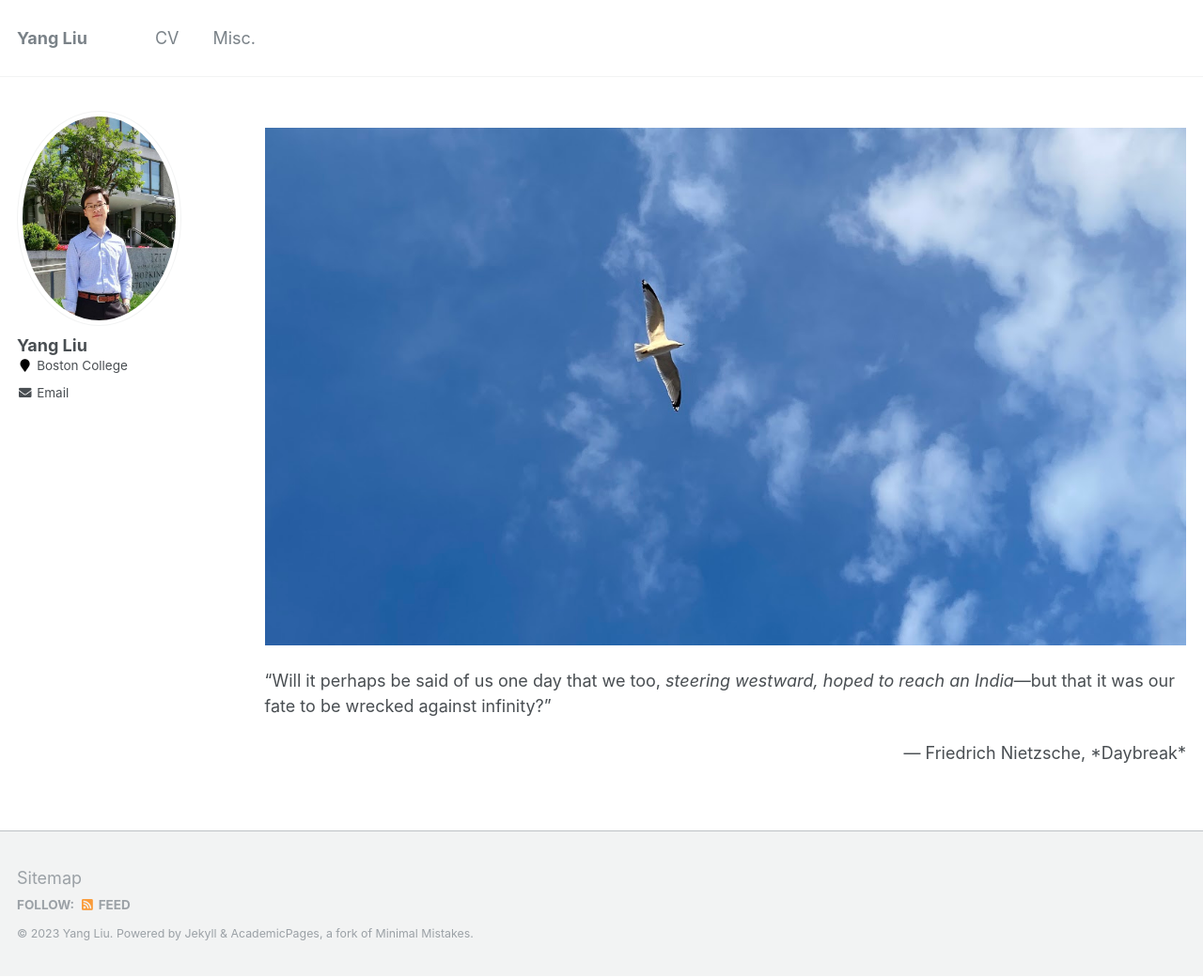
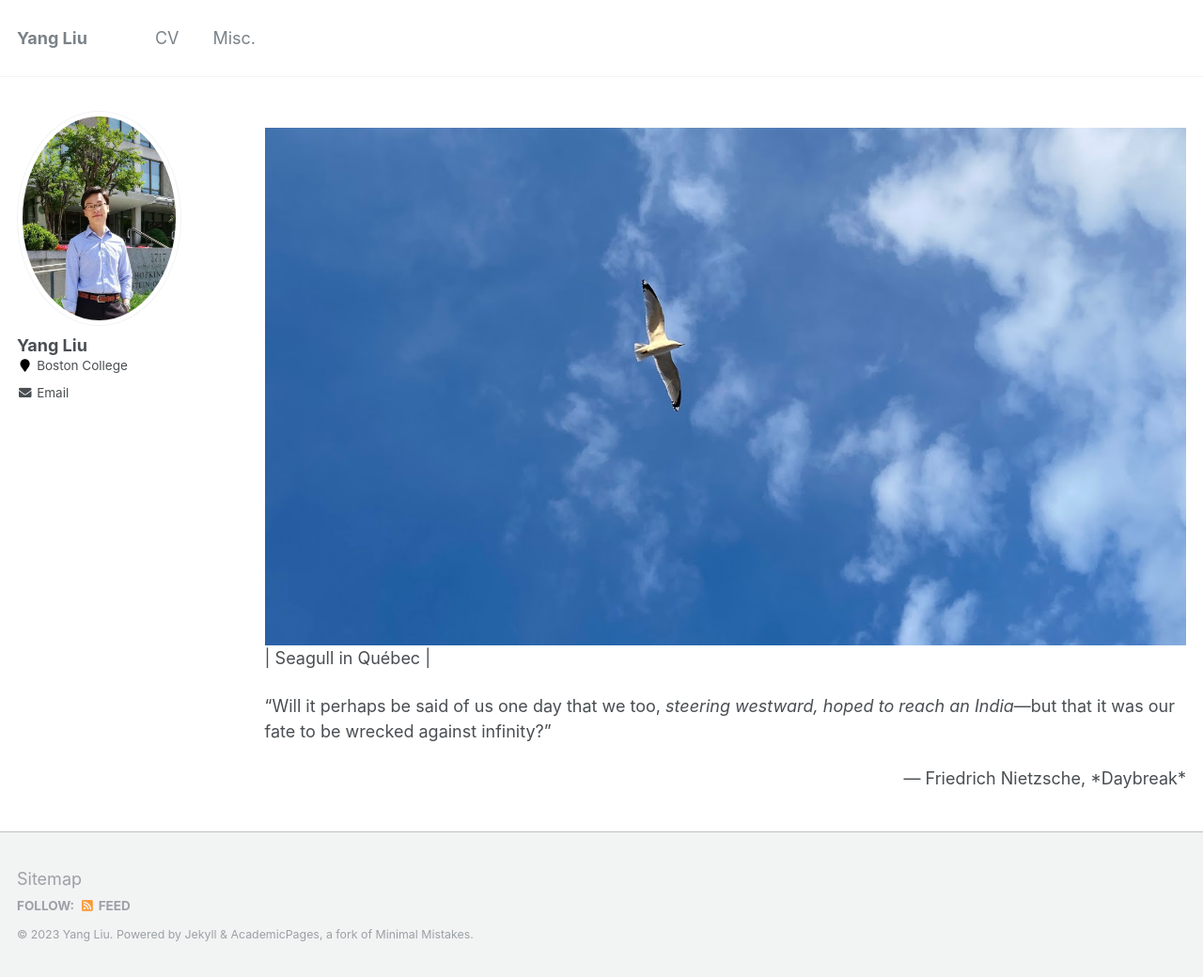
Before and after one commit to yangliu-95/yangliu-95.github.io, a Jekyll site: the page built from _pages/misc.md, in a window 1280 px wide and 1040 px high. Shown: the whole window at 94% size. Built offline with Jekyll 4.4.1, drawn with Linux system fonts in a browser that asks for light colours.

Commit message:
Update misc.md

```diff
--- a/_pages/misc.md
+++ b/_pages/misc.md
@@ -6,6 +6,10 @@ author_profile: true
 ---
 
 <img src="/images/misc.jpg" alt="Seagull in Québec" class="inline"/>
+| Seagull in Québec |
+
+
+
 
 "Will it perhaps be said of us one day that we too, *steering westward, hoped to reach an India*—but that it was our fate to be wrecked against infinity?"
 
```
